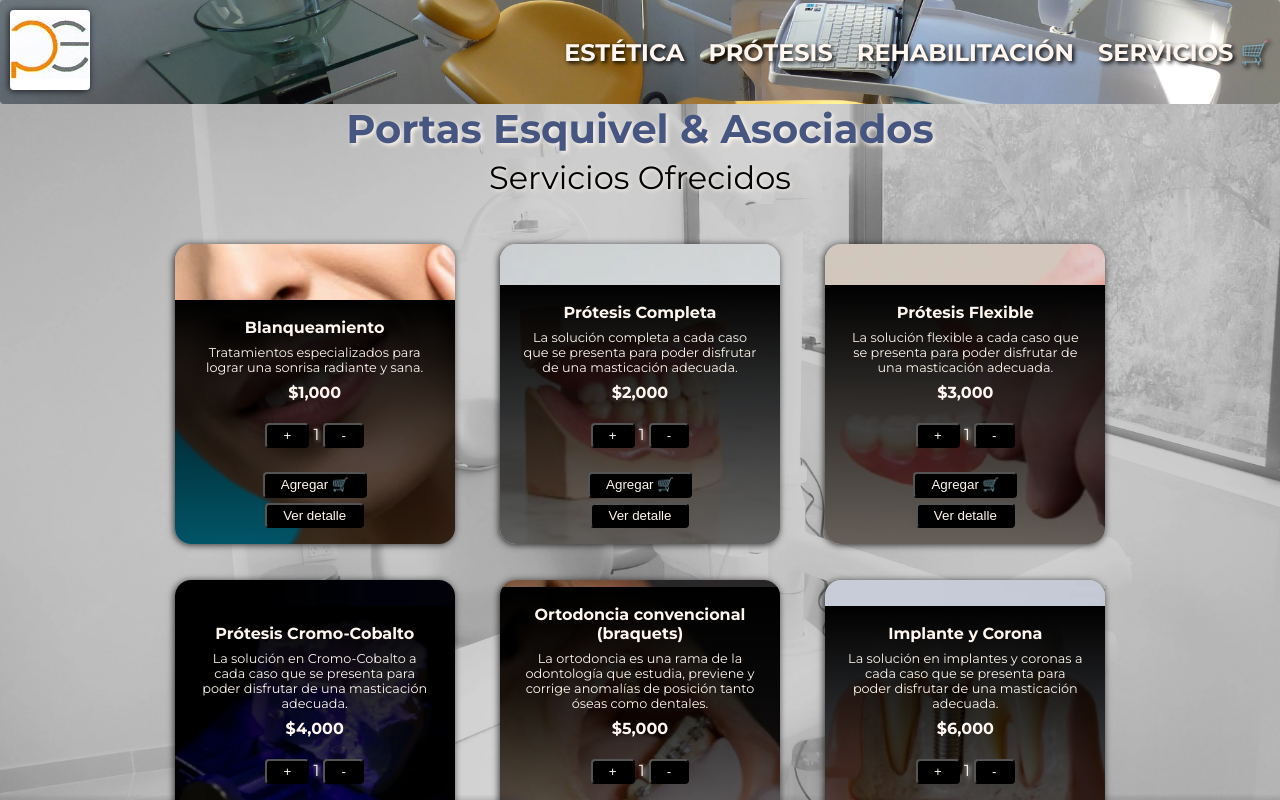
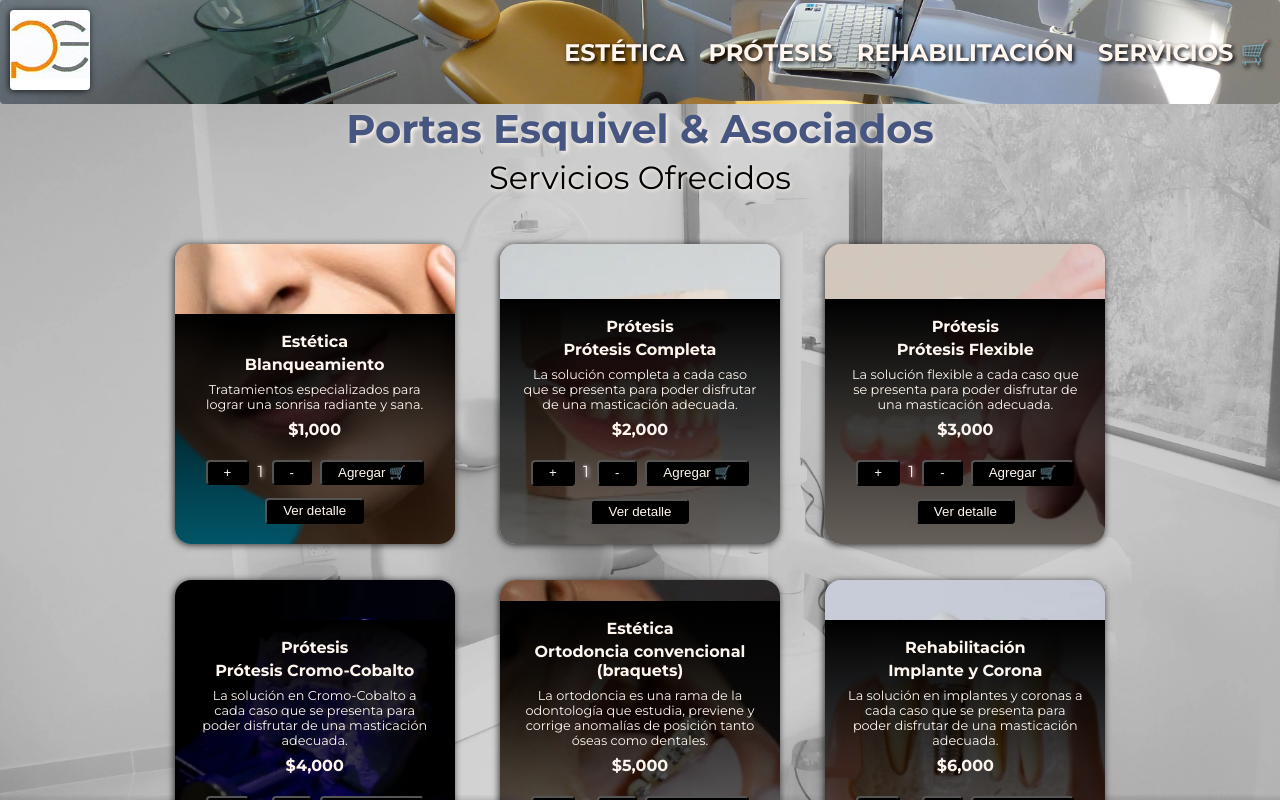
Before and after one commit to ElYonpol/app-jppe, a React (Create React App) app: page /servicios in a window 1280 px wide. Shown: the top 800 px of the page. Built offline with nearby package versions, Linux system fonts and the light colour scheme.

Commit message:
PreEntrega2+PortasEsquivel

```diff
--- a/src/App.js
+++ b/src/App.js
@@ -44,9 +44,9 @@
 											</div>
 										</h1>
 										<div className="display-1--subtitle">
-											Categoría
+											Servicios por Categoría
 										</div>
-										<div>
+										<div className="cartCards--container">
 											<ItemListContainer />
 										</div>
 									</>
@@ -64,7 +64,7 @@
 										<div className="display-1--subtitle">
 											Detalle del servicio
 										</div>
-										<div>
+										<div className="cartCards--container">
 											<ItemDetailContainer />
 										</div>
 									</>
--- a/src/components/Item/Item.jsx
+++ b/src/components/Item/Item.jsx
@@ -5,9 +5,12 @@
 
 export default function Item(props) {
 	let urlDetail = `/item/${props.id}`;
+
 	return (
+		<>
 			<div className={`cartCard ${props.claseCSS}`}>
 				<div className="cartCard-content">
+					<p className="cartCard-content__title">{props.categoria}</p>
 					<p className="cartCard-content__title">{props.title}</p>
 					<p className="cartCard-content__body">{props.body}</p>
 					<p className="cartCard-content__title">
@@ -19,5 +22,6 @@
 					</Link>
 				</div>
 			</div>
+		</>
 	);
 }
--- a/src/components/ItemCount/ItemCount.jsx
+++ b/src/components/ItemCount/ItemCount.jsx
@@ -1,5 +1,6 @@
 import React, { useState } from "react";
 import CartWidget from "../NavBar/CartWidget";
+import "../ItemList/ItemList.css";
 
 function ItemCount(props) {
 	const { onHandInventory } = props;
@@ -26,11 +27,11 @@
 				<button onClick={decreaseQty} className="button-cart">
 					-
 				</button>
-			</div>
-			<div className="display-1--subtitle">
+			<span className="display-1--subtitle">
 				<button className="button-cart">
 					Agregar <CartWidget />
 				</button>
+			</span>
 			</div>
 		</>
 	);
--- a/src/components/ItemList/ItemList.css
+++ b/src/components/ItemList/ItemList.css
@@ -100,6 +100,7 @@
 	color: #fff7ef;
 	background-color: black;
 	padding: 0.2rem 1rem;
+	margin: 4px;
 	border-radius: 0.25rem;
 	transition: all 0.5s ease;
 }
```
Lines whose indentation alone changed are shown as unchanged.
